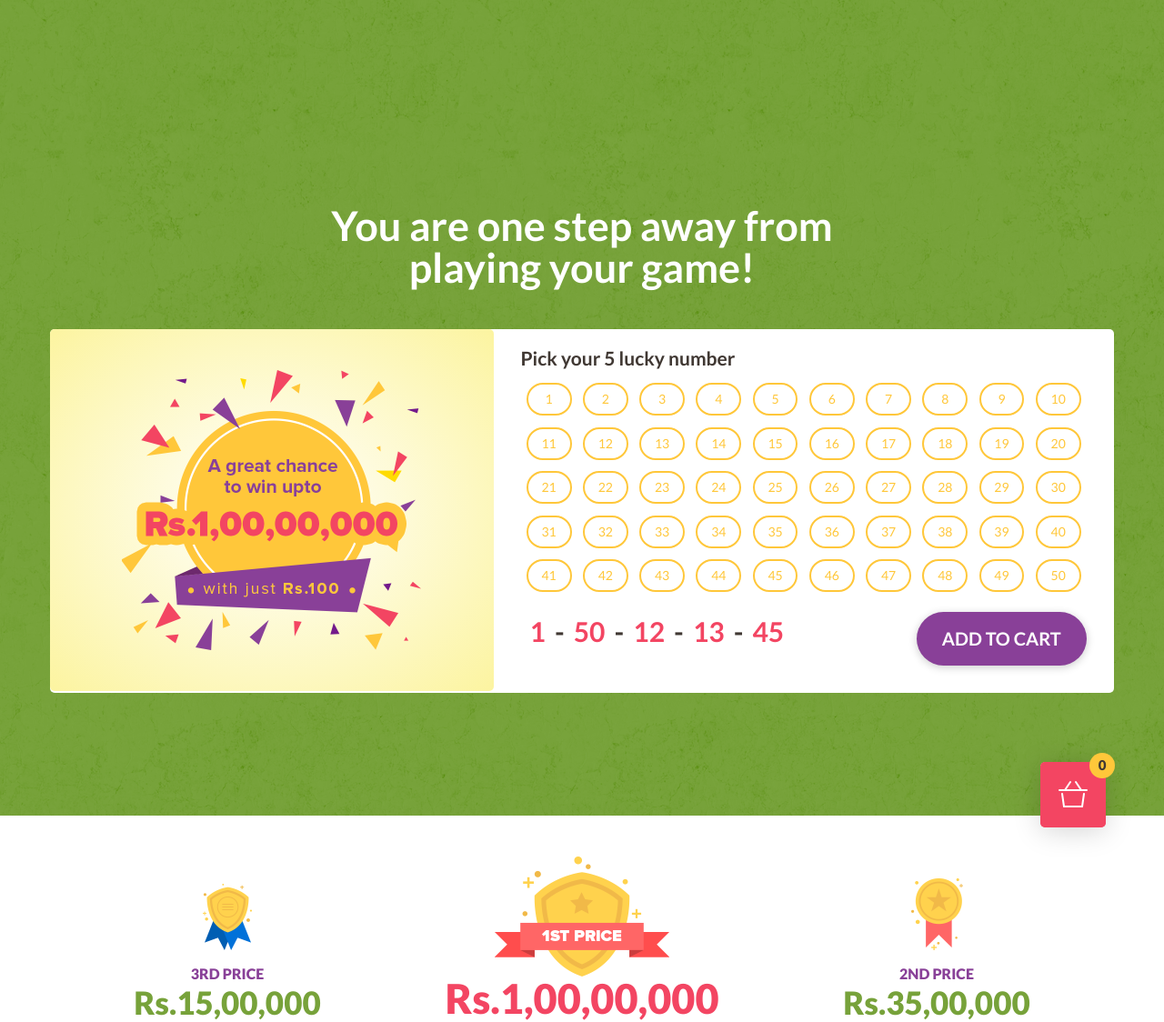
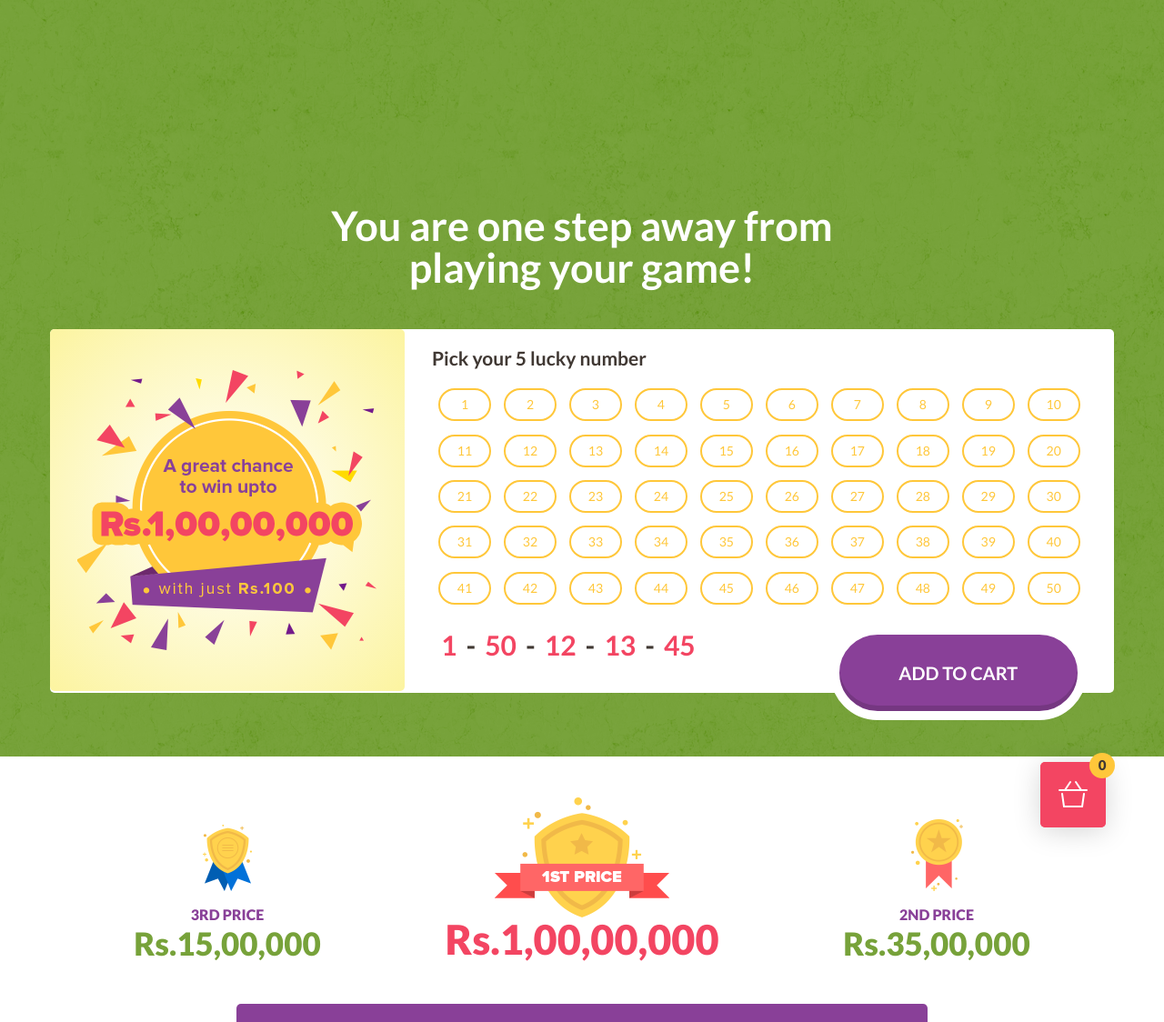
Before and after one commit to luckyfellow791/luckyfellow791.github.io, a PHP site: page / in a window 1280 px wide. Shown: the top 1124 px of the page at 91% size. Run offline with PHP 8.4, Linux system fonts and the light colour scheme.

Commit message:
ui fixes

```diff
--- a/assets/css/add-to-cart.css
+++ b/assets/css/add-to-cart.css
@@ -45,18 +45,20 @@ main {
 }*/
 
 .cd-add-to-cart {
-/*  display: inline-block;
-  padding: 1.2em 1.8em;
-  background: #2c97de;
-  border-radius: 50em;
-  text-transform: uppercase;
-  color: #ffffff;
-  font-weight: 700;
-  letter-spacing: .1em;*/
-  box-shadow: 0 2px 10px rgba(0, 0, 0, 0.2);
+    font-size: 20px;
+    font-weight: bold;
+    text-transform: uppercase;
+    background: #894098;
+    border: none;
+    padding: 28px 12px;
+    box-shadow: inset 0 -6px 0px rgba(0,0,0,.15);
+    -webkit-box-shadow: inset 0 -6px 0px rgba(0,0,0,.15);
+    border: 10px solid #fff;
+    margin-bottom: 3px;
+    margin: 0;
+    margin-bottom: -30px;
   -webkit-transition: all .2s;
   transition: all .2s;
-  margin-bottom: 30px;
 }
 .cd-add-to-cart:hover {
   background: #42a2e1;
--- a/assets/css/gamblehubspot.css
+++ b/assets/css/gamblehubspot.css
@@ -28,7 +28,7 @@ h3{
 
 .hero-form{
 	background: #fff;
-	margin-bottom: 135px;
+	margin-bottom: 70px;
 	border-radius: 5px;
 	-webkit-border-radius: 5px;
 	-moz-border-radius: 5px;
@@ -306,6 +306,7 @@ footer{
 	display: inline-block;
 	width: 100%;
     margin-bottom: 10px;
+    margin-top: 5px;
 }
 
 .lottery-numbers button{
--- a/index.html
+++ b/index.html
@@ -59,10 +59,10 @@
         <div class="row">
           <div class="col-md-12">
             <div class="row hero-form">
-              <div class="col-md-5 major-content">
+              <div class="col-md-4 major-content">
                 <img alt="A great chance to win upto 1 crore" class="img-responsive" width="330" src="assets/images/A-great-chance-to-win-upto-1-crore.png"/>
               </div>
-              <div class="col-md-7 register-form">
+              <div class="col-md-8 register-form">
                 <h3>Pick your 5 lucky number</h3>
 
                 <div class="lottery-numbers">
@@ -123,10 +123,10 @@
                 </div>
 
                 <div class="row">
-                  <div class="col-md-8 lottery-selected-num">
+                  <div class="col-md-7 lottery-selected-num">
                     <span>1</span>-<span>50</span>-<span>12</span>-<span>13</span>-<span>45</span>
                   </div>
-                  <div class="col-md-4">
+                  <div class="col-md-5">
                     <!-- <button class="btn btn-block btn-large btn-primary">Add to Cart</button> -->
                     <a href="#0" class="cd-add-to-cart btn btn-block btn-large btn-primary" data-price="25.99">Add To Cart</a>
                   </div>
```
